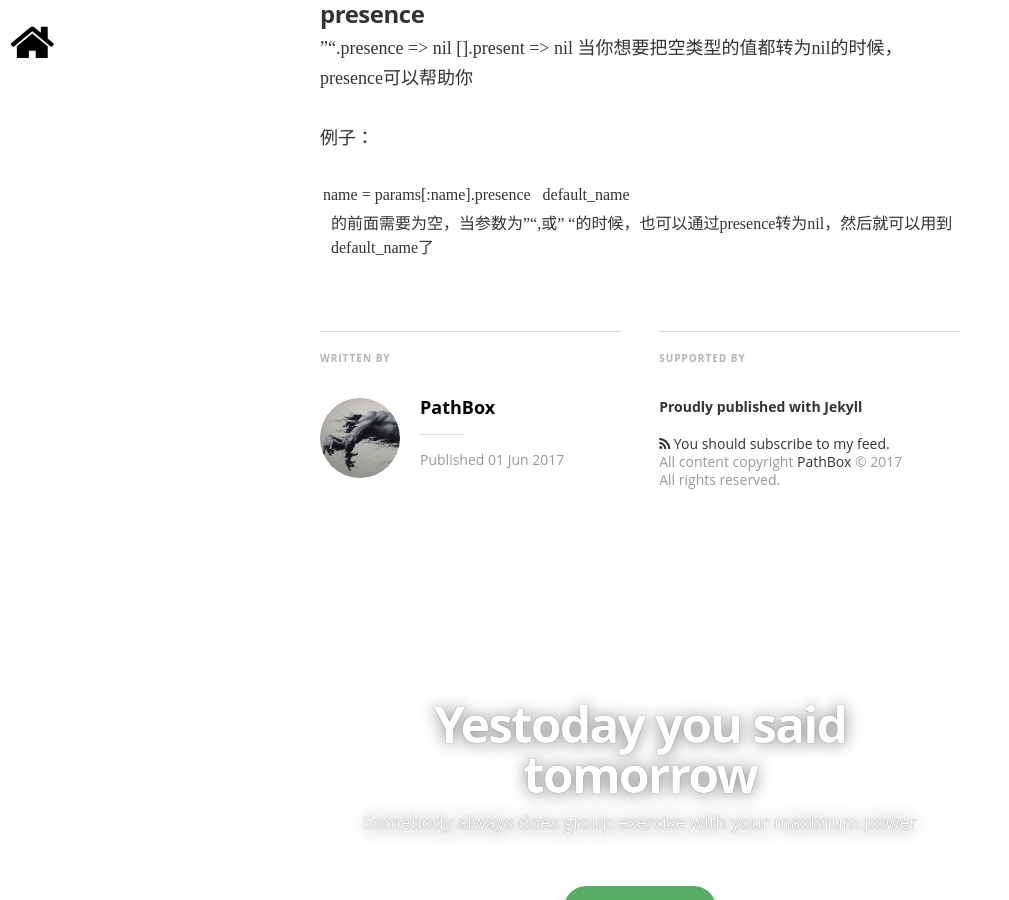
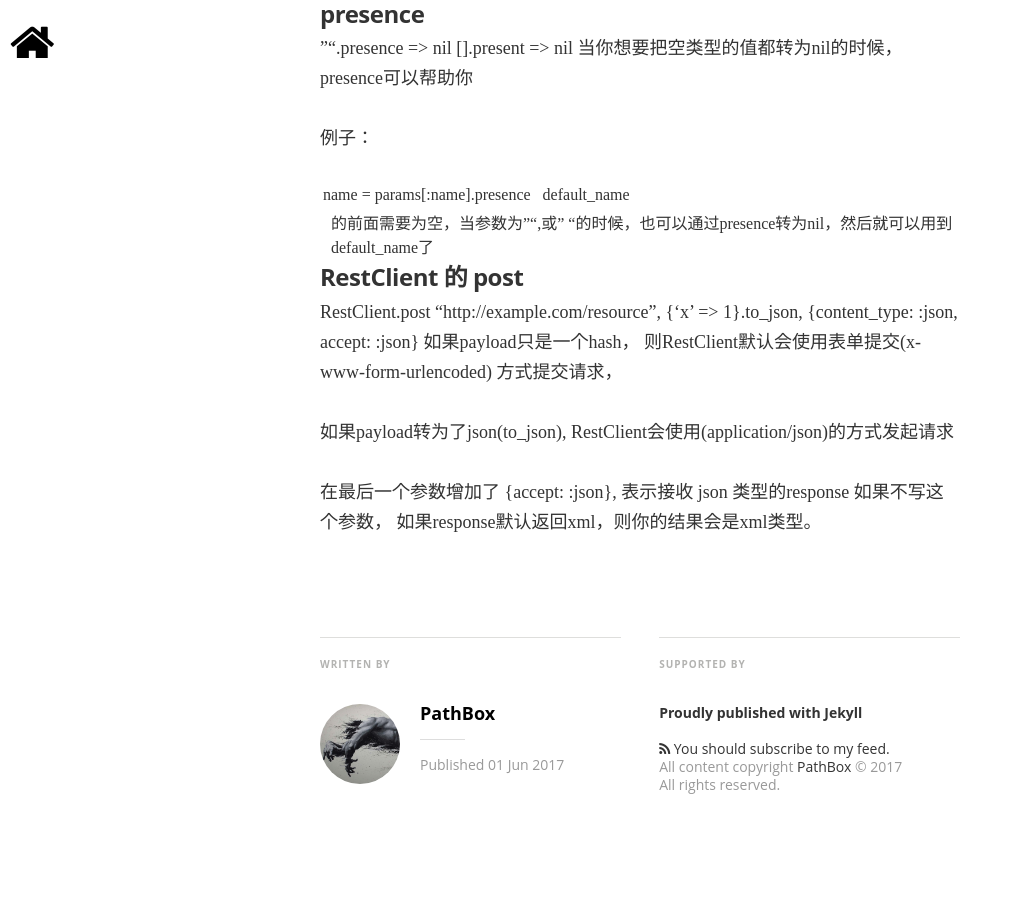
Before and after one commit to pathbox/pathbox.github.io, a Jekyll site: the page built from _posts/2017-06-01-work-summary-in-Udesk-five.md, in a window 1280 px wide and 900 px high, scrolled down 7868 px. Shown: the whole window, without its empty margins (0-1009 px from the left). Built offline with Jekyll 4.4.1, drawn with Linux system fonts in a browser that asks for light colours; nearby versions of some CDN libraries; some web fonts are replaced; comment, search, counter and statistics services are not loaded.

Commit message:
RestClient 的 post

```diff
--- a/_posts/2017-06-01-work-summary-in-Udesk-five.md
+++ b/_posts/2017-06-01-work-summary-in-Udesk-five.md
@@ -292,3 +292,12 @@ end
 name = params[:name].presence || default_name
 
 || 的前面需要为空，当参数为"",或" "的时候，也可以通过presence转为nil，然后就可以用到default_name了
+
+##### RestClient 的 post
+RestClient.post "http://example.com/resource", {'x' => 1}.to_json, {content_type: :json, accept: :json}
+如果payload只是一个hash， 则RestClient默认会使用表单提交(x-www-form-urlencoded) 方式提交请求，
+
+如果payload转为了json(to_json), RestClient会使用(application/json)的方式发起请求
+
+在最后一个参数增加了 {accept: :json}, 表示接收 json 类型的response
+如果不写这个参数， 如果response默认返回xml，则你的结果会是xml类型。
```
